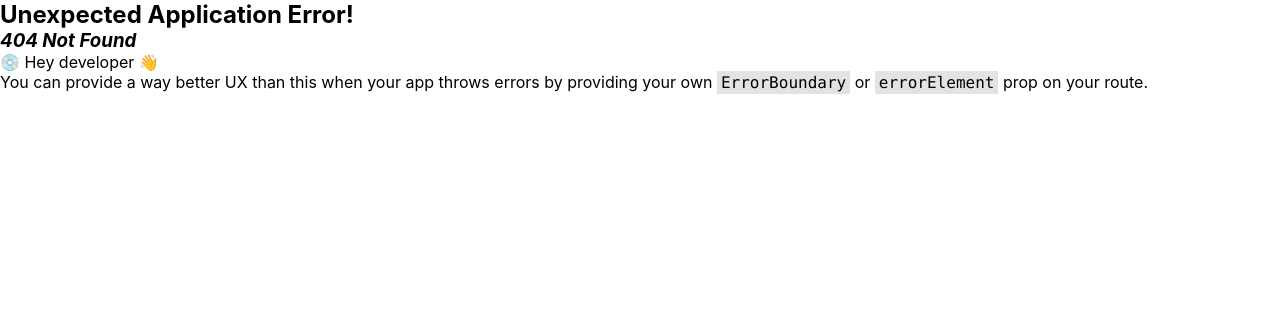
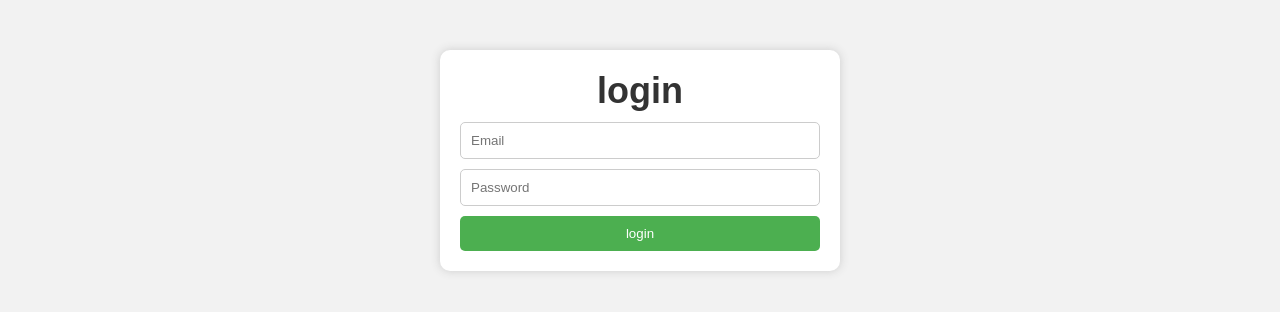
Before and after one commit to Yousri11/Social-media-app-with-mern, a React (Create React App) app in the folder frontend/: page /login in a window 1280 px wide. Before the commit this address had no page. Shown: the top 312 px of the page. Built offline with nearby package versions, Linux system fonts and the light colour scheme.

Commit message:
login page add

```diff
--- a/frontend/src/App.js
+++ b/frontend/src/App.js
@@ -2,6 +2,7 @@
 import './App.css';
 import {createBrowserRouter,RouterProvider} from 'react-router-dom';
 import Register from './pages/Register';
+import Login from './pages/Login';
 function App() {
   const router=createBrowserRouter(
     [
@@ -12,6 +13,10 @@ function App() {
       {
         path:"/register",
         element : <Register />
+      },
+      {
+        path:"/login",
+        element : <Login />
       }
     ]
   )
--- /dev/null
+++ b/frontend/src/designcss/login.css
@@ -0,0 +1,39 @@
+body {
+    background-color: #f2f2f2;
+    font-family: Arial, sans-serif;
+    color: #333;
+    margin: 0;
+    padding: 0;
+}
+form {
+    background-color: #fff;
+    border-radius: 10px;
+    box-shadow: 0px 0px 10px #ccc;
+    margin: 50px auto;
+    padding: 20px;
+    max-width: 400px;
+    text-align: center;
+}
+input[type="email"], input[type="password"] {
+    display: block;
+    margin: 10px auto;
+    padding: 10px;
+    border-radius: 5px;
+    border: 1px solid #ccc;
+    width: 100%;
+    box-sizing: border-box;
+}
+button[type="submit"] {
+    background-color: #4CAF50;
+    color: #fff;
+    border: none;
+    border-radius: 5px;
+    padding: 10px;
+    width: 100%;
+    cursor: pointer;
+}
+h1 {
+    margin-top: 0;
+    font-size: 36px;
+    color: #333;
+}
--- /dev/null
+++ b/frontend/src/pages/Login.js
@@ -0,0 +1,19 @@
+import "../designcss/login.css"
+import react, { useState } from 'react'
+const Login=() => {
+    const Login=(e)=>{
+        console.log(email,"  ",password)
+        e.preventDefault()
+    }
+    const [email,setEmail]=useState('')
+    const [password,setPassword]=useState('')
+    return (
+        <form onSubmit={Login}>
+           <h1>login</h1>
+           <input type="email" placeholder="Email" onChange={(e)=>setEmail(e.target.value)} required/>
+           <input type="password" placeholder="Password" onChange={(e)=>setPassword(e.target.value)} required/>
+           <button type="submit">login</button>
+        </form>
+    )
+}
+export default Login
```
